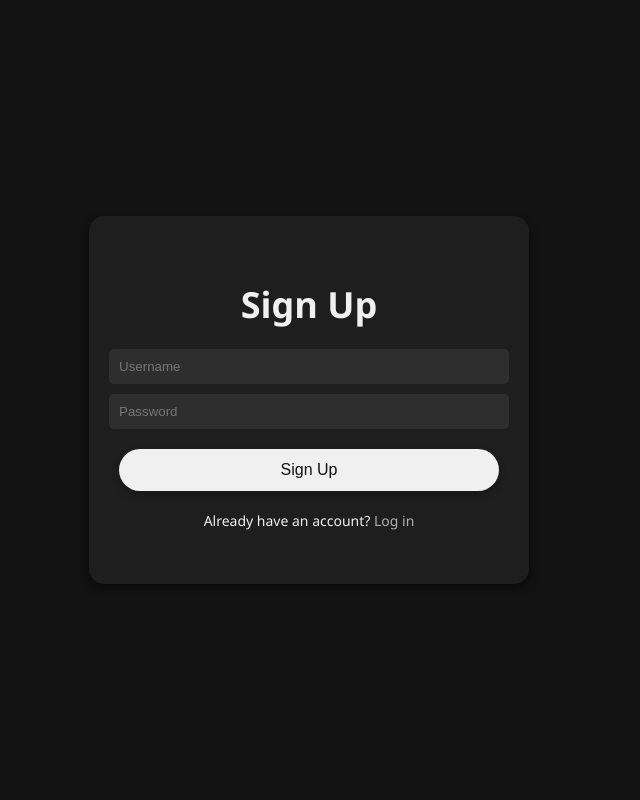
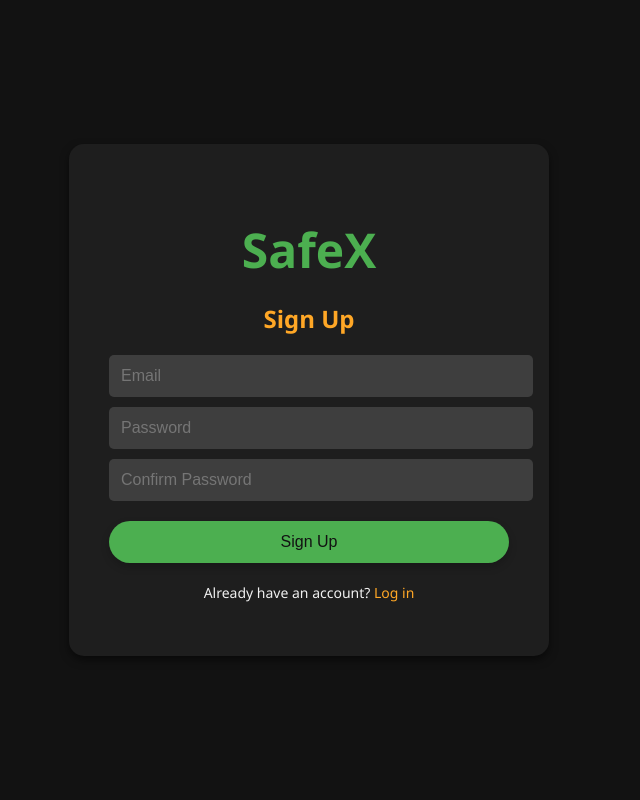
Before and after one commit to psuyog910/SafeX, a Flask app: page /signup in a window 1280 px wide. Shown: the whole page, without its empty margins (331-971 px from the left). Run offline with Flask 3, Linux system fonts and the light colour scheme.

Commit message:
Update signup.html

```diff
--- a/templates/signup.html
+++ b/templates/signup.html
@@ -3,78 +3,107 @@
 <head>
     <meta charset="UTF-8">
     <meta name="viewport" content="width=device-width, initial-scale=1.0">
-    <title>SecurePass - Sign Up</title>
+    <title>SafeX - Sign Up</title>
     <style>
+        :root {
+            --primary-bg: #121212;
+            --secondary-bg: #1e1e1e;
+            --card-bg: #2e2e2e;
+            --text-color: #f0f0f0;
+            --accent-color: #4CAF50;
+            --highlight-color: #FFA726;
+            --danger-color: #F44336;
+            --input-bg: #3e3e3e;
+        }
+
         body {
             font-family: 'Segoe UI', Tahoma, Geneva, Verdana, sans-serif;
-            background-color: #121212;
-            color: #f0f0f0;
+            background-color: var(--primary-bg);
+            color: var(--text-color);
             margin: 0;
             height: 100vh;
             display: flex;
             align-items: center;
             justify-content: center;
         }
+
         .container {
             max-width: 400px;
-            width: 100%;
+            width: 90%;
             margin: 0 auto;
-            padding: 40px 20px;
-            background-color: #1e1e1e;
+            padding: 40px;
+            background-color: var(--secondary-bg);
             box-shadow: 0 4px 8px rgba(0, 0, 0, 0.5);
             border-radius: 15px;
             text-align: center;
         }
+
         h1 {
-            font-size: 36px;
-            color: #f0f0f0;
+            font-size: 48px;
+            color: var(--accent-color);
+            margin-bottom: 10px;
+        }
+
+        h2 {
+            color: var(--highlight-color);
             margin-bottom: 20px;
         }
+
         form {
             text-align: left;
         }
+
         input {
             display: block;
-            width: calc(100% - 20px);
-            margin: 10px auto;
-            padding: 10px;
+            width: 100%;
+            margin: 10px 0;
+            padding: 12px;
             border: none;
             border-radius: 5px;
-            background-color: #2e2e2e;
-            color: #f0f0f0;
+            background-color: var(--input-bg);
+            color: var(--text-color);
+            font-size: 16px;
         }
+
         button {
             display: block;
-            width: calc(100% - 20px);
-            margin: 20px auto;
+            width: 100%;
+            margin: 20px 0;
             padding: 12px;
-            background-color: #f0f0f0;
-            color: #121212;
+            background-color: var(--accent-color);
+            color: var(--primary-bg);
             border: none;
             border-radius: 25px;
             font-size: 16px;
             transition: background-color 0.3s ease, transform 0.3s ease, box-shadow 0.3s ease;
             box-shadow: 0 4px 8px rgba(0, 0, 0, 0.2);
+            cursor: pointer;
         }
+
         button:hover {
-            background-color: #d0d0d0;
+            background-color: #45a049;
             transform: translateY(-2px);
             box-shadow: 0 6px 12px rgba(0, 0, 0, 0.3);
         }
+
         p {
             font-size: 14px;
+            margin-top: 20px;
         }
+
         p a {
-            color: #b0b0b0;
+            color: var(--highlight-color);
             text-decoration: none;
         }
+
         p a:hover {
             text-decoration: underline;
         }
+
         ul {
             padding-left: 20px;
             text-align: left;
-            color: #ff4d4d;
+            color: var(--danger-color);
             font-size: 14px;
             margin-top: 20px;
         }
@@ -82,7 +111,8 @@
 </head>
 <body>
     <div class="container">
-        <h1>Sign Up</h1>
+        <h1>SafeX</h1>
+        <h2>Sign Up</h2>
         {% with messages = get_flashed_messages() %}
             {% if messages %}
                 <ul>
@@ -93,8 +123,9 @@
             {% endif %}
         {% endwith %}
         <form method="POST">
-            <input type="text" name="username" placeholder="Username" required>
+            <input type="email" name="username" placeholder="Email" required>
             <input type="password" name="password" placeholder="Password" required>
+            <input type="password" name="confirm_password" placeholder="Confirm Password" required>
             <button type="submit">Sign Up</button>
         </form>
         <p>Already have an account? <a href="{{ url_for('login') }}">Log in</a></p>
```
